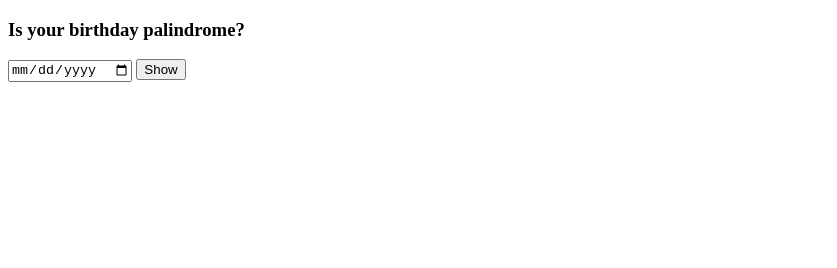
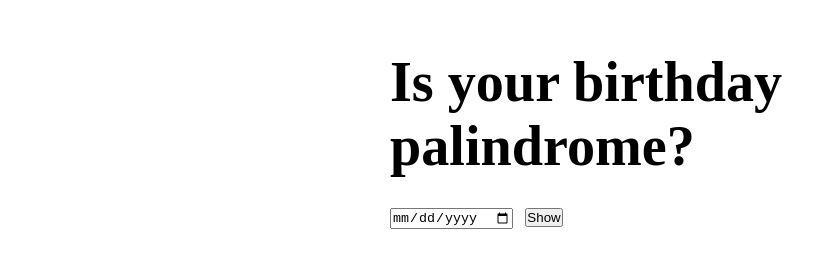
Before and after one commit to gadgetfather/markThirteen-is-your-birthday-palindrome, a plain HTML site: page index.html in a window 1280 px wide. Shown: the whole page, without its empty margins (0-837 px from the left). Drawn offline with Linux system fonts and the light colour scheme.

Commit message:
connected CSS

```diff
--- a/index.html
+++ b/index.html
@@ -4,7 +4,8 @@
     <meta charset="UTF-8">
     <meta http-equiv="X-UA-Compatible" content="IE=edge">
     <meta name="viewport" content="width=device-width, initial-scale=1.0">
-    <title>Document</title>
+    <link rel="stylesheet" href="style.css">
+    <title>Is your birthday palindrome?</title>
 </head>
 <body>
     <h3>Is your birthday palindrome?</h3>
--- a/style.css
+++ b/style.css
@@ -3,3 +3,10 @@
     margin: 0;
     box-sizing: border-box;
 }
+body{
+    max-width: 500px;
+    margin: auto;
+    padding-top: 50px;
+    font-size: 300%;
+
+}
```
